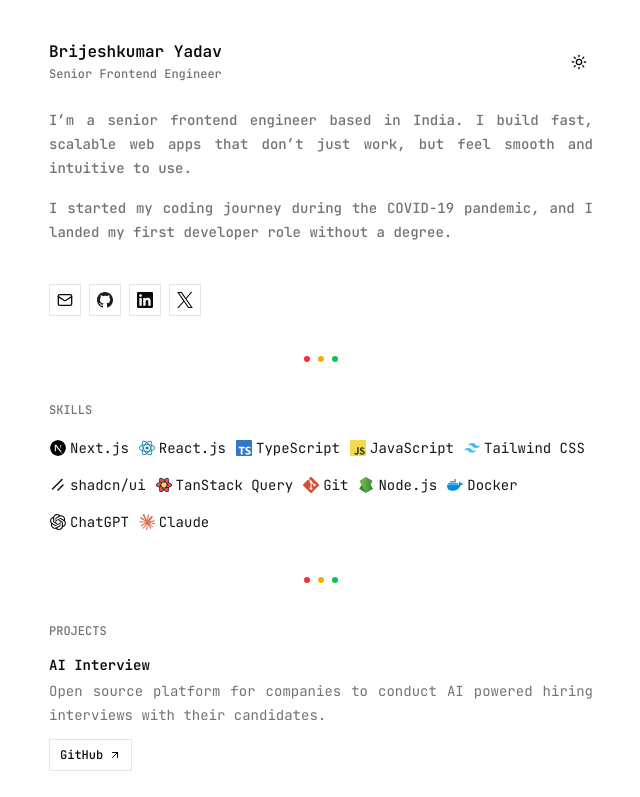
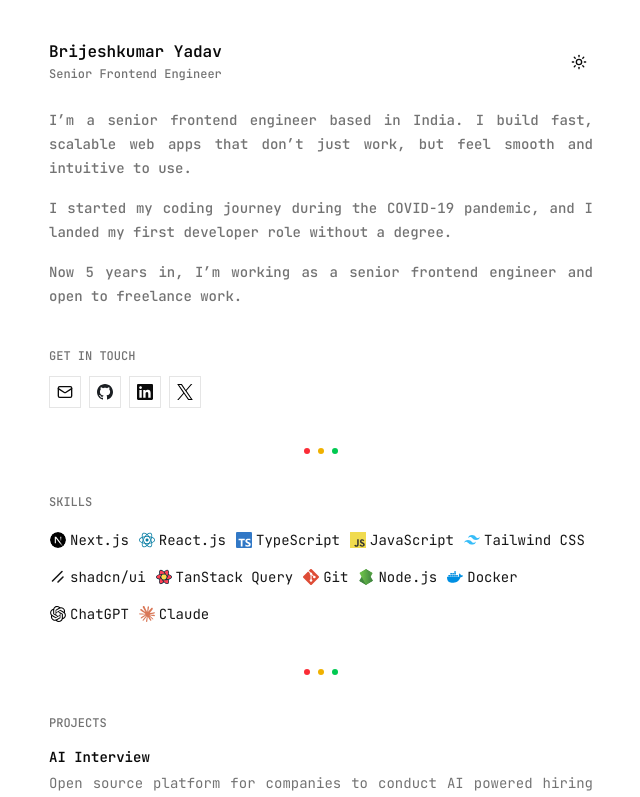
Before and after one commit to brijeshmarch16/portfolio, a Next.js app: page / in a window 1280 px wide. Shown: the top 797 px of the page, without its empty margins (319-959 px from the left). Built offline with nearby package versions, Linux system fonts and the light colour scheme.

Commit message:
feat(profile): add closing statement to profile and update IntroSection layout

```diff
--- a/src/components/home/intro-section.tsx
+++ b/src/components/home/intro-section.tsx
@@ -40,8 +40,15 @@
       <div className="flex flex-col gap-4 text-muted-foreground">
         <p className="text-justify text-sm/6 font-medium">{profile.bio}</p>
         <p className="text-justify text-sm/6 font-medium">{profile.journey}</p>
+        <p className="text-justify text-sm/6 font-medium">
+          {profile.closing}
+        </p>
       </div>
 
+      <div className="flex flex-col gap-3">
+        <p className="text-xs/4 font-medium text-muted-foreground uppercase">
+          Get in touch
+        </p>
         <div className="flex gap-2">
           {social.map((item) => (
             <Button key={item.label} asChild variant="outline" size="icon">
@@ -56,6 +63,7 @@
             </Button>
           ))}
         </div>
+      </div>
     </section>
   )
 }
--- a/src/lib/data.ts
+++ b/src/lib/data.ts
@@ -26,6 +26,8 @@
     bio: "I’m a senior frontend engineer based in India. I build fast, scalable web apps that don’t just work, but feel smooth and intuitive to use.",
     journey:
       "I started my coding journey during the COVID-19 pandemic, and I landed my first developer role without a degree.",
+    closing:
+      "Now 5 years in, I’m working as a senior frontend engineer and open to freelance work.",
     social: [
       {
         label: "Email",
--- a/src/types/home.ts
+++ b/src/types/home.ts
@@ -14,6 +14,7 @@
   location: string
   bio: string
   journey: string
+  closing: string
   social: SocialLink[]
 }
 
```
Lines whose indentation alone changed are shown as unchanged.
